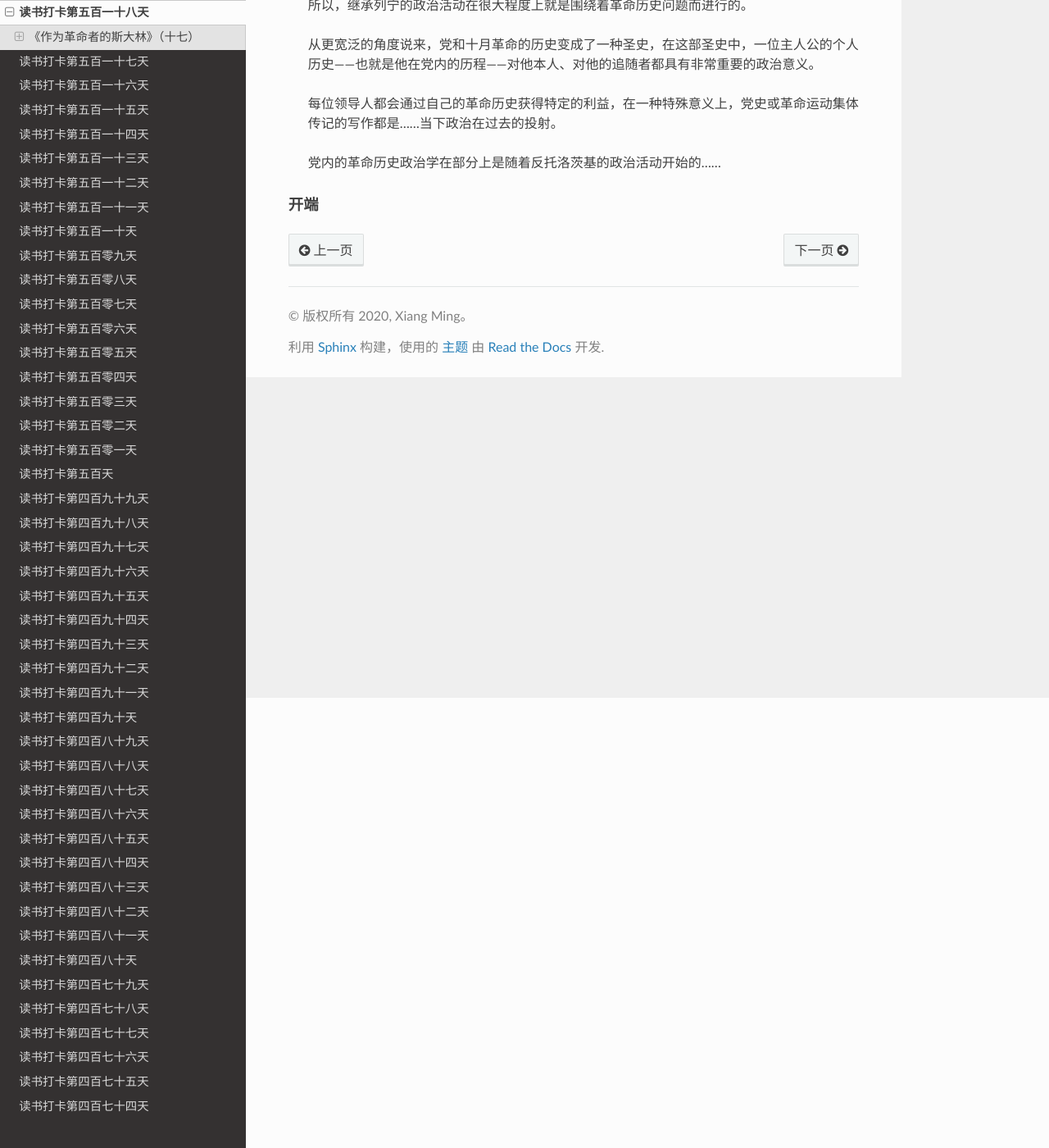
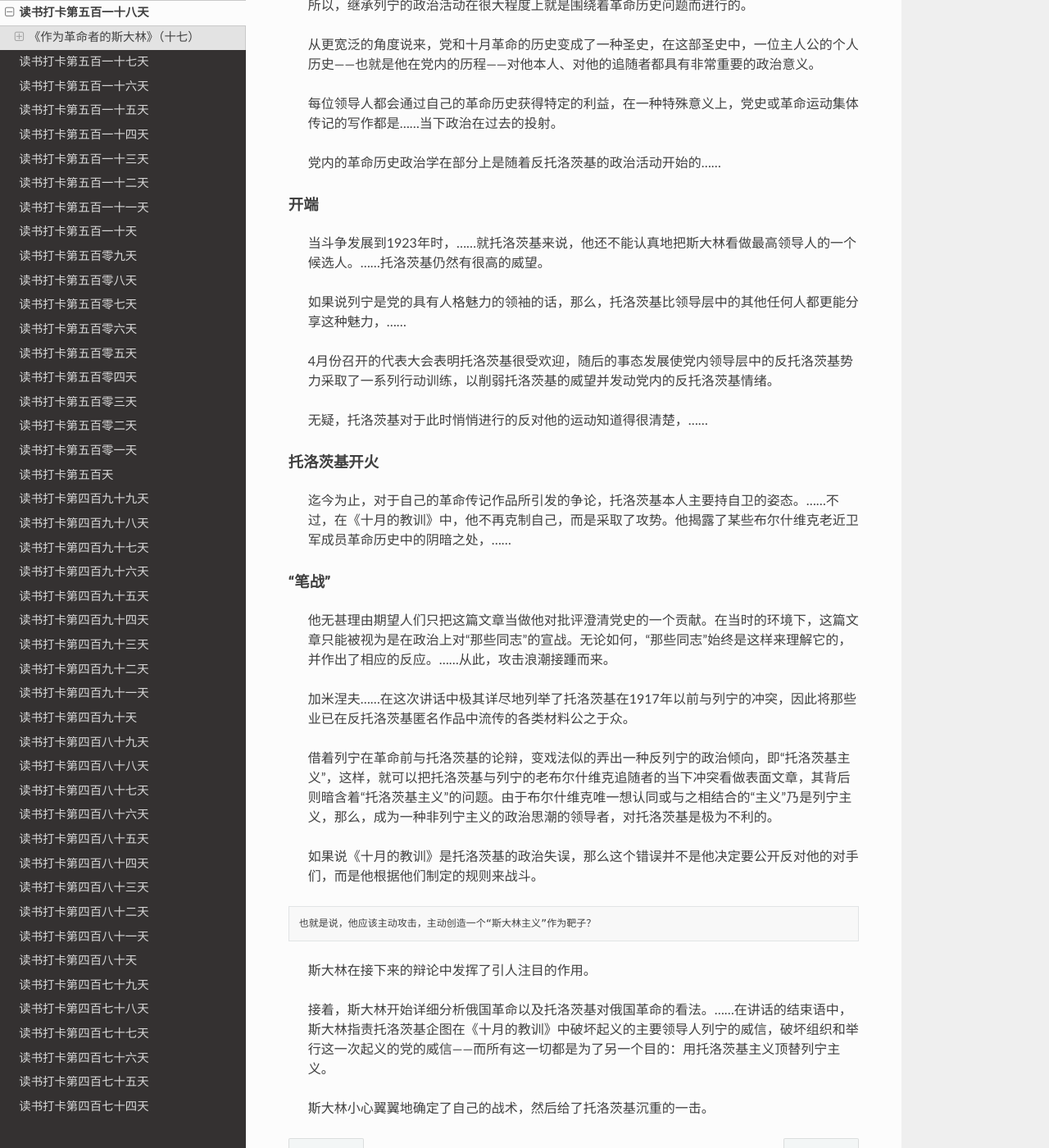
Before and after one commit to xiangming1975/reading, a Sphinx documentation site: the page built from source/2022-01-24.md, in a window 1280 px wide and 1400 px high, scrolled down 549 px. Shown: the whole window at 82% size. Built offline with Sphinx 7.4.7 and the Read the Docs theme 2.0.0, drawn with Linux system fonts in a browser that asks for light colours; some of the changed text lies outside the part shown.

Commit message:
2022-01-24

````diff
--- a/source/2022-01-24.md
+++ b/source/2022-01-24.md
@@ -1,6 +1,7 @@
 # 读书打卡第五百一十八天
 ## 《作为革命者的斯大林》（十七）
-### 第九章 革命历史的政治学
+### 第九章 革命历史的政治学（一）
+
 > 列宁逝世后，他那独一无二的权威并没有……传递给一位继承者。……列宁的人格魅力甚至在他去世后也得以长存。
 
 > 继承者使自己与列宁的人格魅力联系到一起、并分享这个人格魅力的可能性还是存在的。为了达到这一目的，就要具备这样一些重要条件：
@@ -19,4 +20,32 @@
 
 #### 开端
 
->
+> 当斗争发展到1923年时，……就托洛茨基来说，他还不能认真地把斯大林看做最高领导人的一个候选人。……托洛茨基仍然有很高的威望。
+
+> 如果说列宁是党的具有人格魅力的领袖的话，那么，托洛茨基比领导层中的其他任何人都更能分享这种魅力，……
+
+> 4月份召开的代表大会表明托洛茨基很受欢迎，随后的事态发展使党内领导层中的反托洛茨基势力采取了一系列行动训练，以削弱托洛茨基的威望并发动党内的反托洛茨基情绪。
+
+> 无疑，托洛茨基对于此时悄悄进行的反对他的运动知道得很清楚，……
+
+#### 托洛茨基开火
+
+> 迄今为止，对于自己的革命传记作品所引发的争论，托洛茨基本人主要持自卫的姿态。……不过，在《十月的教训》中，他不再克制自己，而是采取了攻势。他揭露了某些布尔什维克老近卫军成员革命历史中的阴暗之处，……
+
+#### “笔战”
+
+> 他无甚理由期望人们只把这篇文章当做他对批评澄清党史的一个贡献。在当时的环境下，这篇文章只能被视为是在政治上对“那些同志”的宣战。无论如何，“那些同志”始终是这样来理解它的，并作出了相应的反应。……从此，攻击浪潮接踵而来。
+
+> 加米涅夫……在这次讲话中极其详尽地列举了托洛茨基在1917年以前与列宁的冲突，因此将那些业已在反托洛茨基匿名作品中流传的各类材料公之于众。
+
+> 借着列宁在革命前与托洛茨基的论辩，变戏法似的弄出一种反列宁的政治倾向，即“托洛茨基主义”，这样，就可以把托洛茨基与列宁的老布尔什维克追随者的当下冲突看做表面文章，其背后则暗含着“托洛茨基主义”的问题。由于布尔什维克唯一想认同或与之相结合的“主义”乃是列宁主义，那么，成为一种非列宁主义的政治思潮的领导者，对托洛茨基是极为不利的。
+
+> 如果说《十月的教训》是托洛茨基的政治失误，那么这个错误并不是他决定要公开反对他的对手们，而是他根据他们制定的规则来战斗。
+```
+也就是说，他应该主动攻击，主动创造一个“斯大林主义”作为靶子？
+```
+> 斯大林在接下来的辩论中发挥了引人注目的作用。
+
+> 接着，斯大林开始详细分析俄国革命以及托洛茨基对俄国革命的看法。……在讲话的结束语中，斯大林指责托洛茨基企图在《十月的教训》中破坏起义的主要领导人列宁的威信，破坏组织和举行这一次起义的党的威信——而所有这一切都是为了另一个目的：用托洛茨基主义顶替列宁主义。
+
+> 斯大林小心翼翼地确定了自己的战术，然后给了托洛茨基沉重的一击。
````
Also changed, not shown: source/2022-01-25.md (added, +28 -0 lines), source/2022-01-26.md (added, +8 -0 lines).
